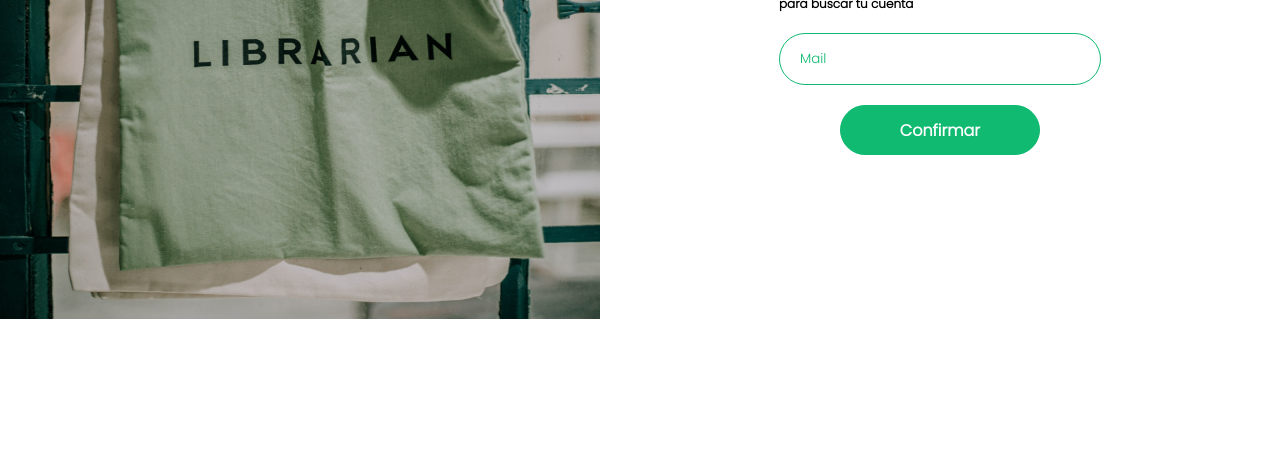
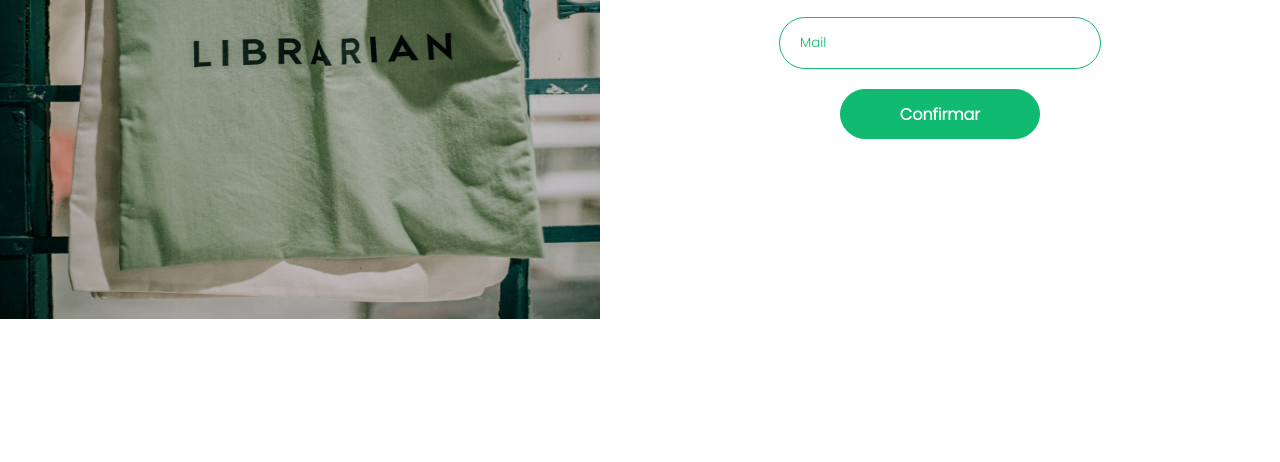
Before and after one commit to rubenduarte13/Ecoland-Pescar, a plain HTML site: page password-olvidada/index.html in a window 1280 px wide. Shown: the part 338-800 px from the top of the page. Drawn offline with Linux system fonts and the light colour scheme.

Commit message:
agrego unos cambios

```diff
--- a/password-olvidada/assets/css/style.css
+++ b/password-olvidada/assets/css/style.css
@@ -40,7 +40,7 @@ input {
     flex-direction: column;
     margin: auto;
     position: relative;
-    bottom: 1.25rem;
+    bottom: 2.25rem;
 }
 
 h3{
```
